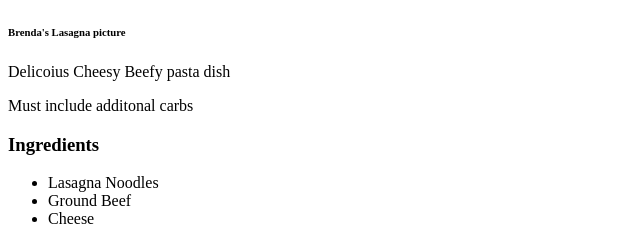
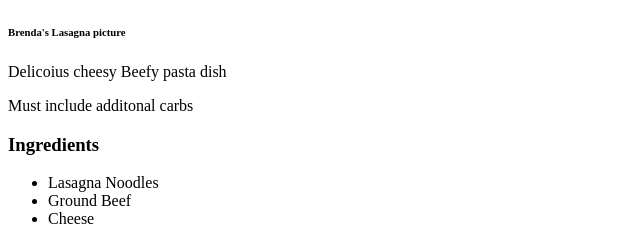
Before and after one commit to AllenM123/odin-recipes, a plain HTML site: page recipes/lasagna.html in a window 1280 px wide. Shown: the part 481-720 px from the top of the page, 0-640 px from the left. Drawn offline with Linux system fonts and the light colour scheme.

Commit message:
spelling change for lasagna.html

```diff
--- a/recipes/lasagna.html
+++ b/recipes/lasagna.html
@@ -10,7 +10,7 @@
     <h1>Brenda's Lasagna</h1>
     <img src="lsag.webp" alt="Brenda's Lasagna picture">
     <h6>Brenda's Lasagna picture</h6>
-    <p>Delicoius Cheesy Beefy pasta dish</p>
+    <p>Delicoius cheesy Beefy pasta dish</p>
     <p>Must include additonal carbs</p>
     <h3>Ingredients</h3>
     <ul>
```
